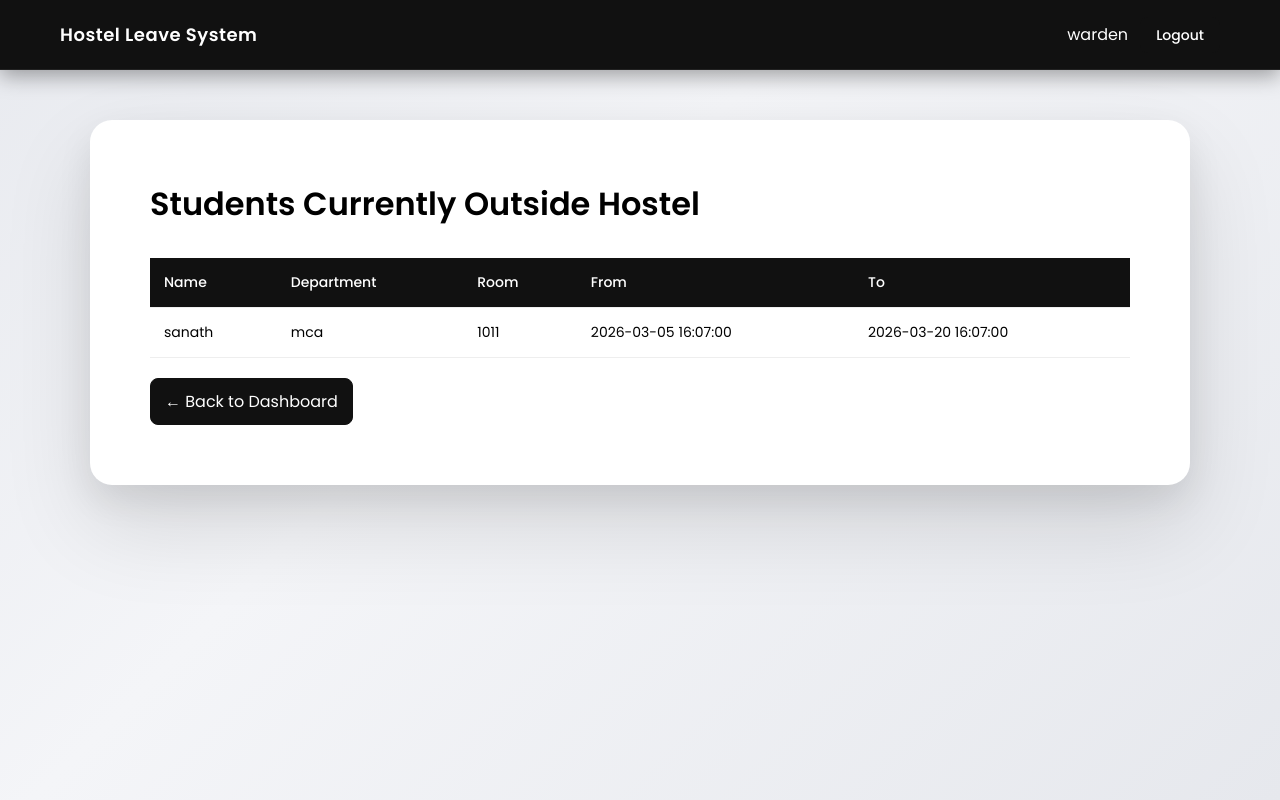
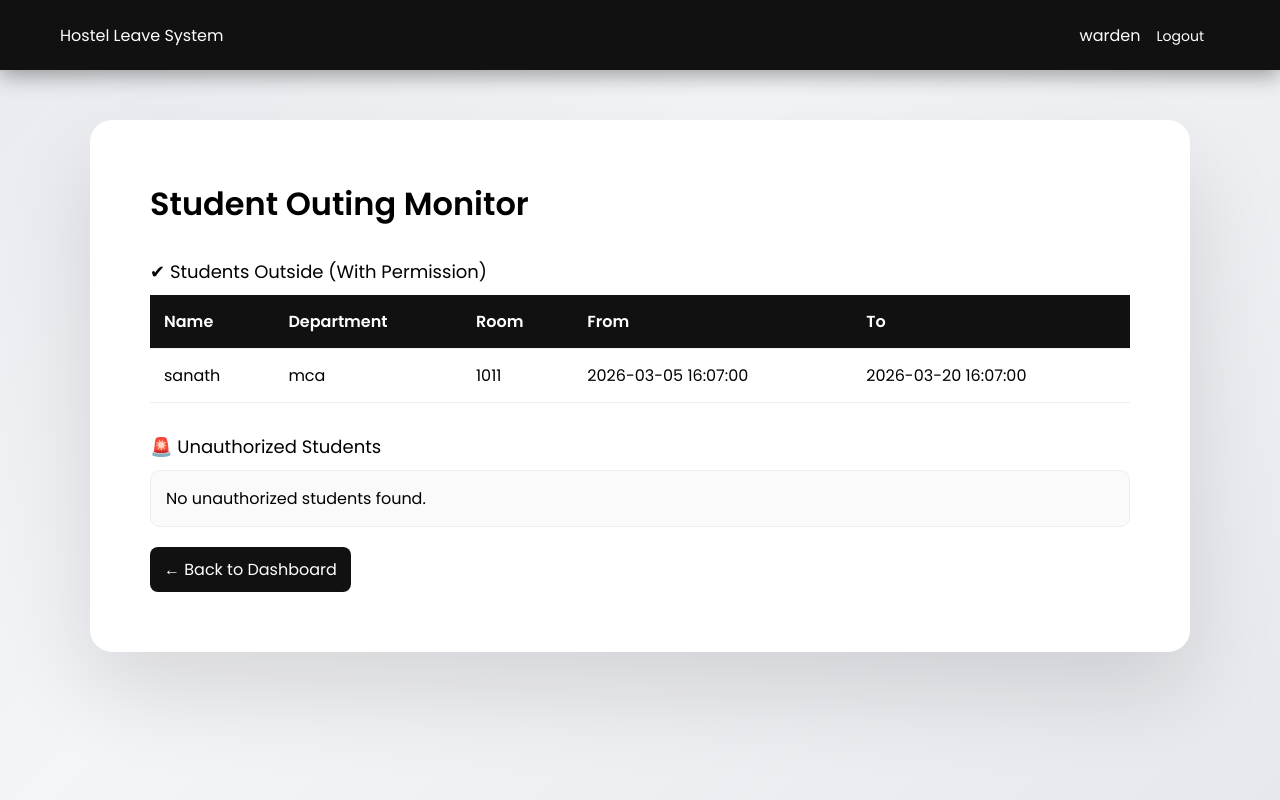
Before and after one commit to sanath2003git/hostel-leave-management-system, a PHP site: page /warden/out_students.php in a window 1280 px wide. Run offline with PHP 8.4, Linux system fonts and the light colour scheme; a user stored in the database is signed in; data comes from the database, SQL or seed files in the repository; tables that the repository leaves empty or names only in its code hold one stand-in row (values such as "Sample post").

Commit message:
added attendance and unauthorized detection
Implemented attendance system with unauthorized detection and updated reports dashboard

```diff
--- a/warden/dashboard.php
+++ b/warden/dashboard.php
@@ -225,8 +225,13 @@ Manage hostel leave requests and student records.
 <a href="late_students.php">View Late Students</a>
 </div>
 
+<div class="action-card">
+<h3>Attendance</h3>
+<p> Mark students Attendance.</p>
+<a href="attendance.php">Mark Attendance</a>
 </div>
 
+</div >
 </div>
 
 </body>
--- a/warden/out_students.php
+++ b/warden/out_students.php
@@ -8,7 +8,8 @@ if ($_SESSION["role"] != "warden") {
     exit();
 }
 
-$stmt = $conn->prepare("
+/* ✅ AUTHORIZED STUDENTS (WITH LEAVE) */
+$leaveStmt = $conn->prepare("
 
     SELECT users.name,
            student_profiles.department,
@@ -28,17 +29,40 @@ $stmt = $conn->prepare("
 
 ");
 
-$stmt->execute();
-$result = $stmt->get_result();
+$leaveStmt->execute();
+$leaveResult = $leaveStmt->get_result();
+
+
+/* 🚨 UNAUTHORIZED STUDENTS (NO LEAVE) */
+$unauthStmt = $conn->prepare("
+
+    SELECT users.name,
+           student_profiles.department,
+           student_profiles.room_number,
+           attendance.date,
+           attendance.status
+
+    FROM attendance
+
+    JOIN users ON attendance.user_id = users.id
+    JOIN student_profiles ON users.id = student_profiles.user_id
+
+    WHERE attendance.remark = 'Unauthorized'
+
+    ORDER BY attendance.date DESC
+
+");
+
+$unauthStmt->execute();
+$unauthResult = $unauthStmt->get_result();
 
 ?>
 
 <!DOCTYPE html>
 <html>
-
 <head>
 
-<title>Students Currently Outside</title>
+<title>Student Outing Monitor</title>
 
 <link href="https://fonts.googleapis.com/css2?family=Poppins:wght@300;400;500;600&display=swap" rel="stylesheet">
 
@@ -57,8 +81,6 @@ background: linear-gradient(135deg,#e8eaef 0%,#f4f5f8 40%,#e6e8ed 100%);
 padding:120px 60px 60px 60px;
 }
 
-/* TOPBAR */
-
 .topbar{
 position:fixed;
 top:0;
@@ -66,51 +88,27 @@ left:0;
 width:100%;
 height:70px;
 background:#111;
-
 display:flex;
 justify-content:space-between;
 align-items:center;
-
 padding:0 60px;
 color:#fff;
-
 box-shadow:0 6px 20px rgba(0,0,0,0.35);
-border-bottom:1px solid #222;
-
 z-index:1000;
 }
-
-.logo{
-font-size:18px;
-font-weight:600;
-letter-spacing:0.5px;
-}
-
-.topbar a{
-text-decoration:none;
-color:#fff;
-font-weight:500;
-}
-
-/* LOGOUT BUTTON */
 
 .logout-btn{
 padding:8px 16px;
 border-radius:8px;
 background:#111;
-color:1#fff;
+color:#fff;
 text-decoration:none;
 font-size:14px;
-font-weight:500;
-margin-left:12px;
-transition:0.2s;
 }
 
 .logout-btn:hover{
-background: rgba(255, 255, 238, 0.15);
+background: rgba(255,255,255,0.15);
 }
-
-/* CONTAINER */
 
 .container{
 max-width:1100px;
@@ -118,66 +116,57 @@ margin:auto;
 padding:60px;
 background:#fff;
 border-radius:22px;
-
-box-shadow:
-0 40px 90px rgba(0,0,0,0.12),
-0 15px 35px rgba(0,0,0,0.08);
+box-shadow:0 40px 90px rgba(0,0,0,0.12);
 }
 
 h1{
-margin-bottom:30px;
+margin-bottom:20px;
 }
 
-/* TABLE */
+.section-title{
+margin:30px 0 10px;
+font-size:18px;
+}
 
 table{
 width:100%;
 border-collapse:collapse;
-background:#fff;
 }
 
 th,td{
 padding:14px;
 border-bottom:1px solid #eee;
 text-align:left;
-font-size:14px;
 }
 
 th{
 background:#111;
 color:#fff;
-font-weight:500;
 }
 
 tr:hover{
 background:#f7f7f7;
 }
 
-/* EMPTY STATE */
-
-.status-box{
-padding:20px;
+.empty{
+padding:15px;
 background:#fafafa;
+border:1px solid #eee;
 border-radius:10px;
-border:1px solid #eee;
 }
-
-/* BACK BUTTON */
 
 .back-btn{
 display:inline-block;
 margin-top:20px;
 padding:10px 14px;
-border:1px solid #111;
+background:#111;
+color:#fff;
+text-decoration:none;
 border-radius:8px;
-text-decoration:none;
-color:#fff;
-background:#111;
 }
 
 .back-btn:hover{
 background:#444;
-color:#fff;
 }
 
 </style>
@@ -187,31 +176,25 @@ color:#fff;
 <body>
 
 <div class="topbar">
-
-<div class="logo">Hostel Leave System</div>
-
+<div>Hostel Leave System</div>
 <div>
 <?php echo $_SESSION["username"]; ?>
 <a class="logout-btn" href="../auth/logout.php">Logout</a>
 </div>
-
 </div>
-
 
 <div class="container">
 
-<h1>Students Currently Outside Hostel</h1>
+<h1>Student Outing Monitor</h1>
 
-<?php if ($result->num_rows == 0): ?>
+<!-- ✅ AUTHORIZED -->
+<div class="section-title">✔ Students Outside (With Permission)</div>
 
-<div class="status-box">
-No students are currently outside.
-</div>
-
+<?php if ($leaveResult->num_rows == 0): ?>
+<div class="empty">No authorized students outside.</div>
 <?php else: ?>
 
 <table>
-
 <tr>
 <th>Name</th>
 <th>Department</th>
@@ -220,8 +203,7 @@ No students are currently outside.
 <th>To</th>
 </tr>
 
-<?php while ($row = $result->fetch_assoc()): ?>
-
+<?php while ($row = $leaveResult->fetch_assoc()): ?>
 <tr>
 <td><?php echo htmlspecialchars($row["name"]); ?></td>
 <td><?php echo htmlspecialchars($row["department"]); ?></td>
@@ -229,7 +211,39 @@ No students are currently outside.
 <td><?php echo htmlspecialchars($row["from_datetime"]); ?></td>
 <td><?php echo htmlspecialchars($row["to_datetime"]); ?></td>
 </tr>
+<?php endwhile; ?>
 
+</table>
+
+<?php endif; ?>
+
+
+<!-- 🚨 UNAUTHORIZED -->
+<div class="section-title">🚨 Unauthorized Students</div>
+
+<?php if ($unauthResult->num_rows == 0): ?>
+<div class="empty">No unauthorized students found.</div>
+<?php else: ?>
+
+<table>
+<tr>
+<th>Name</th>
+<th>Department</th>
+<th>Room</th>
+<th>Date</th>
+<th>Status</th>
+</tr>
+
+<?php while ($row = $unauthResult->fetch_assoc()): ?>
+<tr>
+<td><?php echo htmlspecialchars($row["name"]); ?></td>
+<td><?php echo htmlspecialchars($row["department"]); ?></td>
+<td><?php echo htmlspecialchars($row["room_number"]); ?></td>
+<td><?php echo htmlspecialchars($row["date"]); ?></td>
+<td style="color:red;">
+<?php echo htmlspecialchars($row["status"]); ?> (Unauthorized)
+</td>
+</tr>
 <?php endwhile; ?>
 
 </table>
```
Also changed, not shown: student/view_attendance.php (added, +37 -0 lines), warden/attendance.php (added, +103 -0 lines), warden/reports.php (+29 -20 lines).
